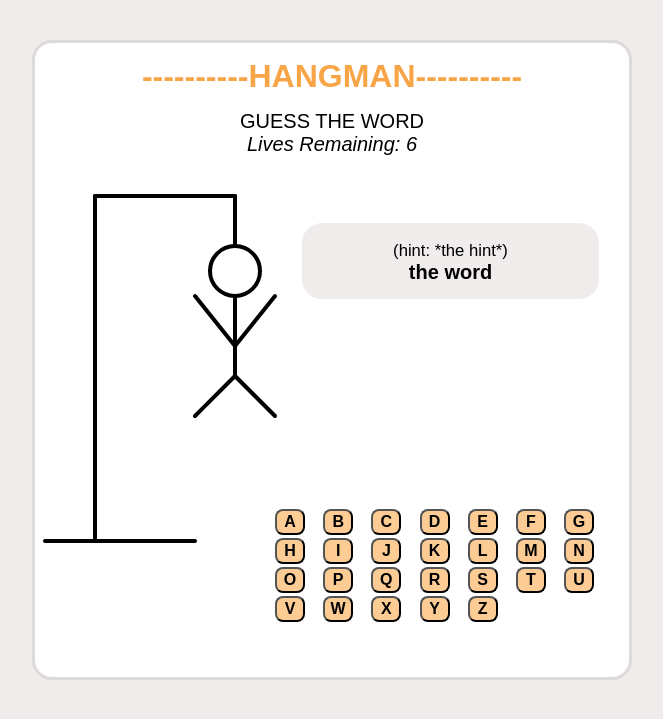
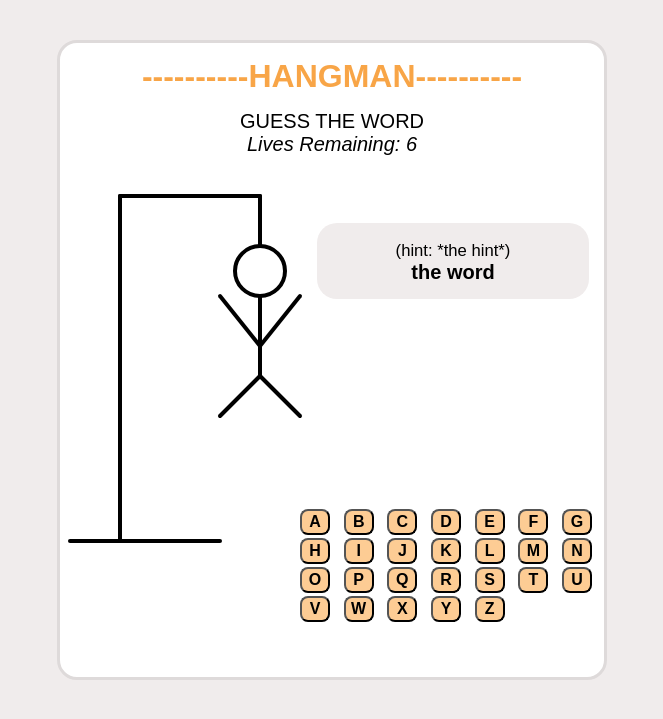
Before and after one commit to KosyAbone/hangman-game, a PHP site: page / in a window 1280 px wide. Shown: the top 719 px of the page, without its empty margins (308-971 px from the left). Run offline with PHP 8.4, Linux system fonts and the light colour scheme.

Commit message:
modified css

```diff
--- a/index.css
+++ b/index.css
@@ -12,7 +12,7 @@ body {
 .main-container {
     background-color: #fff;
     height: 80vh;
-    width: 600px;
+    width: 550px;
     margin: 40px auto;
     border: 3px #dedada solid;
     border-radius: 20px;
@@ -38,7 +38,7 @@ body {
     padding: 15px;
     width: 50%;
     top: 180px;
-    right: 30px;
+    right: 15px;
 }
 
 .btn-container {
--- a/index.html
+++ b/index.html
@@ -11,7 +11,7 @@
             <p>GUESS THE WORD</p>
 
             <div class="userGuess">
-                <p><small>(hint: *the hint*)</small></p>
+                <p id="hint"><small>(hint: *the hint*)</small></p>
                 <h4 id="word">the word</h4>
             </div>
             <p><i>Lives Remaining: 6</i></p>
@@ -63,6 +63,7 @@
                 <button>Y</button>
                 <button>Z</button>
             </div>
+
         </div>
         <script src = "hangMan.js"></script>
     </body>
```
